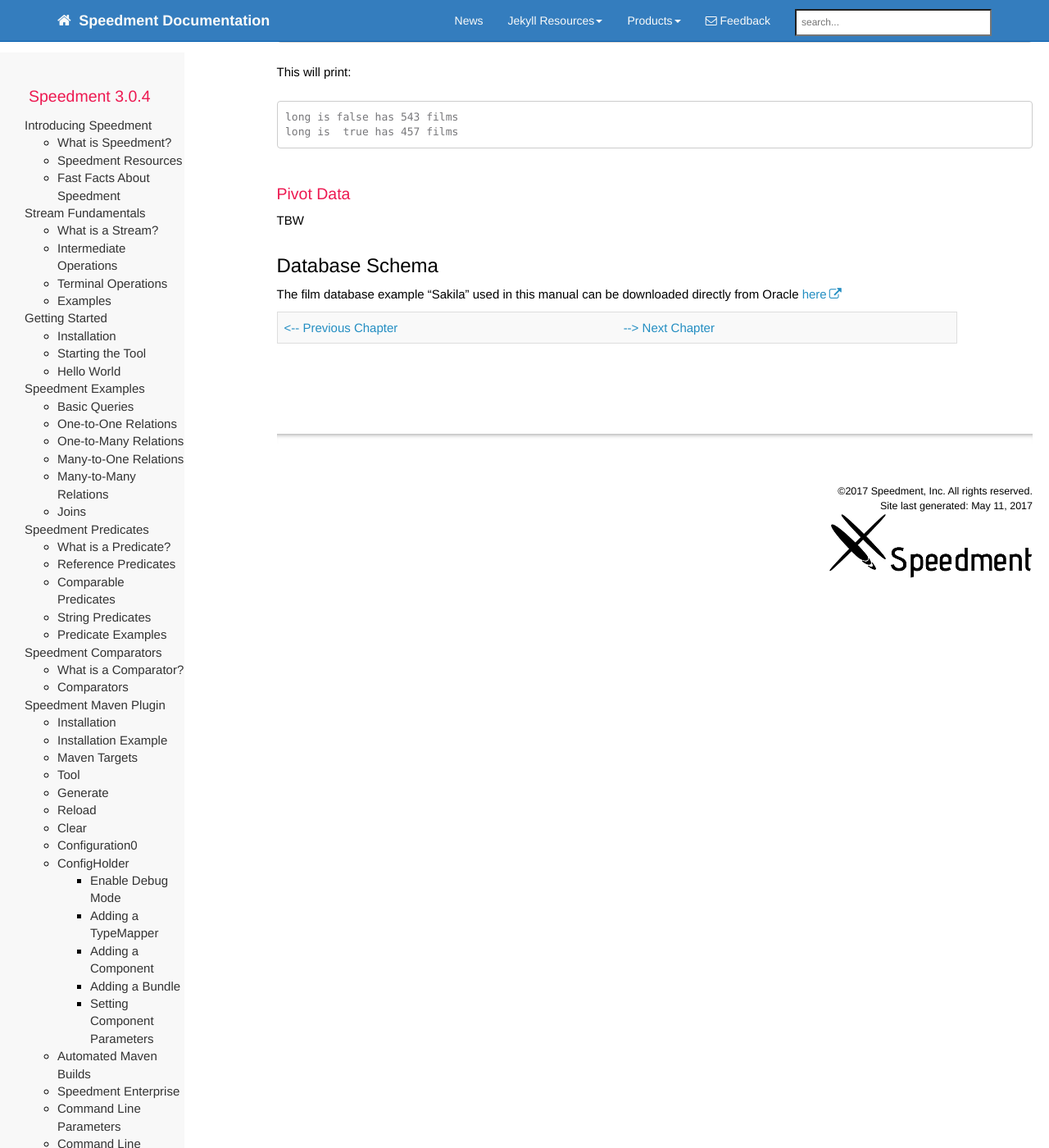
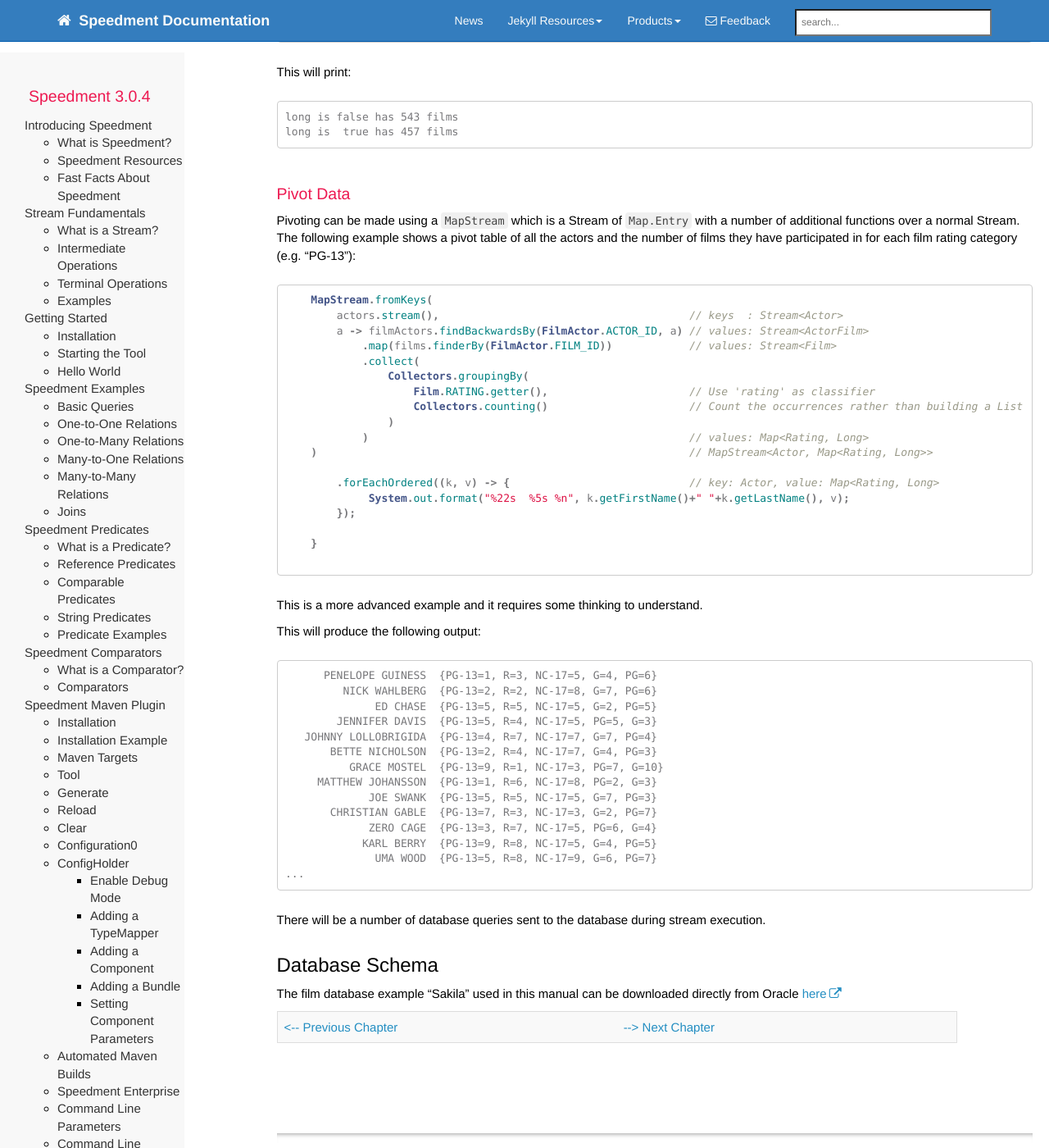
Before and after one commit to speedment/speedment-doc, a Jekyll site: the page built from pages/speedment_examples.md, in a window 1280 px wide and 1400 px high, scrolled down 8546 px. Shown: the whole window at 82% size. Built offline with Jekyll 4.4.1, drawn with Linux system fonts in a browser that asks for light colours; nearby versions of some CDN libraries; comment, search, counter and statistics services are not loaded; some of the changed text lies outside the part shown.

Commit message:
Add pivot to examples

````diff
--- a/pages/speedment_examples.md
+++ b/pages/speedment_examples.md
@@ -252,7 +252,7 @@
 Apparently all films were in English in the database.
 
 {% include note.html content = "
-Large tables will be less efficient using this join scheme. There is a [proposed way](https://github.com/speedment/speedment/issues/360) with semantic joins that will improve performance for joins with Speedment.
+Large tables will be less efficient using this join scheme. There is a [proposed way](https://github.com/speedment/speedment/issues/360) with semantic joins that will improve performance for joins of large tables with Speedment.
 " %}
 
 
@@ -290,7 +290,7 @@
 This creates a stream of Tuples with two elements: title (of type `String`) and length (of type `Integer`).
 
 {% include note.html content = "
-Currently, Speedment will read all the columns regardless of subsequent mappings. Future versions might cut down on the columns actually being read following a `.map()' operation.
+Currently, Speedment will read all the columns regardless of subsequent mappings. Future versions might cut down on the columns actually being read following `.map()`, `mapToInt()`, `mapToLong()` and `mapToDouble()` operations.
 " %}
 
 ## Union all
@@ -365,7 +365,7 @@
 
 
 ### Partition By
-Partitioning is a special case of grouping in which there are only two different classes: `false` or `true`. Java has its own partitioner that can be used to classify database entities. In the example below, we want to classify the films in two different categories: films that are or are not long where a long film is more than 120 minutes.
+Partitioning is a special case of grouping in which there are only two different classes: `false` or `true`. Java has its own partitioner that can be used to classify database entities. In the example below, we want to classify the films in two different categories: films that are or are not long where a long film is of length greater than 120 minutes.
 ``` java
     Map<Boolean, List<Film>> map = films.stream()
         .collect(
@@ -384,7 +384,47 @@
 ```
 
 ### Pivot Data
-TBW
+Pivoting can be made using a `MapStream` which is a Stream of `Map.Entry` with a number of additional functions over a normal Stream. The following example shows a pivot table of all the actors and the number of films they have participated in for each film rating category (e.g. "PG-13"):
+```java
+    MapStream.fromKeys(
+        actors.stream(),                                       // keys  : Stream<Actor>
+        a -> filmActors.findBackwardsBy(FilmActor.ACTOR_ID, a) // values: Stream<ActorFilm>
+            .map(films.finderBy(FilmActor.FILM_ID))            // values: Stream<Film>
+            .collect(
+                Collectors.groupingBy(
+                    Film.RATING.getter(),                      // Use 'rating' as classifier
+                    Collectors.counting()                      // Count the occurrences rather than building a List
+                )
+            )                                                  // values: Map<Rating, Long>
+    )                                                          // MapStream<Actor, Map<Rating, Long>>
+
+        .forEachOrdered((k, v) -> {                            // key: Actor, value: Map<Rating, Long>
+             System.out.format("%22s  %5s %n", k.getFirstName()+" "+k.getLastName(), v);
+        });
+
+    }
+
+```
+This is a more advanced example and it requires some thinking to understand.
+
+This will produce the following output:
+``` text
+      PENELOPE GUINESS  {PG-13=1, R=3, NC-17=5, G=4, PG=6}
+         NICK WAHLBERG  {PG-13=2, R=2, NC-17=8, G=7, PG=6}
+              ED CHASE  {PG-13=5, R=5, NC-17=5, G=2, PG=5}
+        JENNIFER DAVIS  {PG-13=5, R=4, NC-17=5, PG=5, G=3}
+   JOHNNY LOLLOBRIGIDA  {PG-13=4, R=7, NC-17=7, G=7, PG=4}
+       BETTE NICHOLSON  {PG-13=2, R=4, NC-17=7, G=4, PG=3}
+          GRACE MOSTEL  {PG-13=9, R=1, NC-17=3, PG=7, G=10}
+     MATTHEW JOHANSSON  {PG-13=1, R=6, NC-17=8, PG=2, G=3}
+             JOE SWANK  {PG-13=5, R=5, NC-17=5, G=7, PG=3}
+       CHRISTIAN GABLE  {PG-13=7, R=3, NC-17=3, G=2, PG=7}
+             ZERO CAGE  {PG-13=3, R=7, NC-17=5, PG=6, G=4}
+            KARL BERRY  {PG-13=9, R=8, NC-17=5, G=4, PG=5}
+              UMA WOOD  {PG-13=5, R=8, NC-17=9, G=6, PG=7}
+...
+```
+There will be a number of database queries sent to the database during stream execution.
 
 
 ## Database Schema
````
